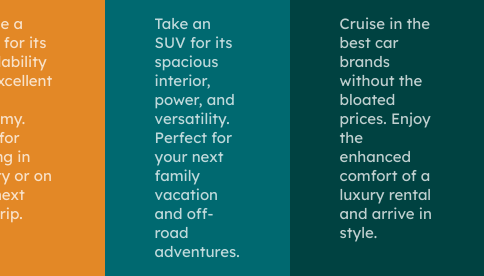
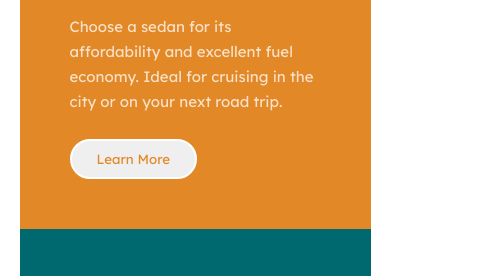
Before and after one commit to miguelbittencourt/3-column-preview-card-component, a plain HTML site: page index.html in a window 390 px wide. Shown: the part 284-560 px from the top of the page, 484 px wide, since content can reach past the window. Drawn offline with Linux system fonts and the light colour scheme.

Commit message:
Versão Mobile concluída - Projeto Completo

```diff
--- a/style.css
+++ b/style.css
@@ -30,7 +30,6 @@ body{
     margin: 6rem auto 0;
     display: flex;
     justify-content: center;
-    border-radius: 10px;
 }
 
 .main-section #div1, #div2, #div3{
@@ -63,9 +62,10 @@ body{
     margin: 30px 0 0;
 }
 
-.main-section p{
+.main-section .p-div p{
     font-family: "Lexend Deca", sans-serif;
     color: var(--transparent-white);
+    line-height: 25px;
 }
 
 .main-section .p-div{
@@ -116,3 +116,47 @@ body{
 footer{
     font-family: "Lexend Deca", sans-serif;
 }
+
+@media(max-width: 840px)
+{
+    .main-section{
+        width: 95%;
+    }
+}
+
+@media(max-width: 768px)
+{
+    .main-section{
+        display: block;
+        margin: 6rem auto 0;
+        width: 90%;
+    }
+
+    .main-section #div1, #div2,#div3{
+        display: block;
+        width: 100%;
+        /* margin: auto; */
+    }
+
+    .main-section #div1{
+        border-radius: 10px 10px 0 0;
+    }
+
+    .main-section #div3{
+        border-radius: 0 0 10px 10px;
+    }
+
+    .main-section .content-div{
+        margin: 50px 50px 25px;
+        display: inline-block;
+    }
+
+    .main-section div .button-div{
+        margin: 0 0 50px 50px;
+        display: inline-block;
+    }
+
+    .main-section .p-div{
+        margin: 30px 0 0;
+    }
+}
```
